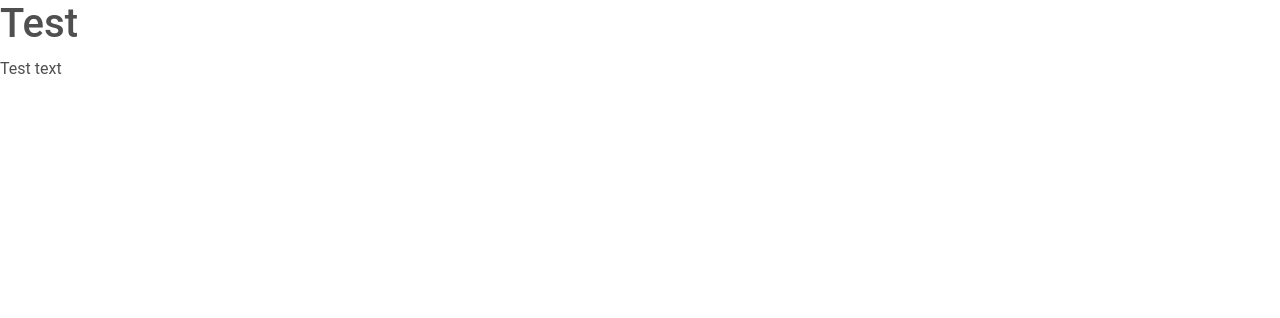
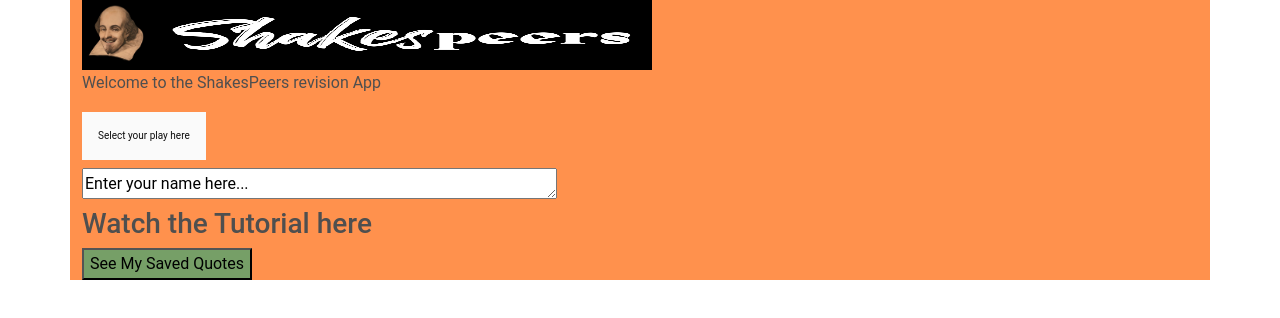
Before and after one commit to Giftyaning/Shakespeers, a React (Vite) app: page / in a window 1280 px wide. Shown: the top 318 px of the page. Built offline with nearby package versions, Linux system fonts and the light colour scheme.

Commit message:
Added starter layout for homepage components

```diff
--- a/src/components/Homepage/index.jsx
+++ b/src/components/Homepage/index.jsx
@@ -1,12 +1,44 @@
 import React from "react"
 import './style.css'
 
+
+
+
 function Homepage() {
   return (
+
+<div className="container">
     <div>
-      <h1>Test</h1>
-      <p>Test text</p>
+    <img src="./src/assets/happ-speare.png" className="logoFace"></img>
+    <img src="./src/assets/logo.png" className="logoText"></img>
+      <p>Welcome to the ShakesPeers revision App</p>
     </div>
+
+    <div>
+
+    <div className="dropdown">
+  <button className="dropbtn">Select your play here</button>
+  <div className="dropdown-content">
+    <a href="#">Play 2</a>
+    <a href="#">Play 2</a>
+    <a href="#">Play 3</a>
+  </div>
+</div>
+    </div>
+
+    <div>
+    <h1></h1>
+    <textarea rows="1" cols="50">
+Enter your name here...
+</textarea>
+    </div>
+
+    <div>
+      <h3>Watch the Tutorial here</h3>
+      </div>
+
+    <button> See My Saved Quotes</button>
+</div>
   )
 }
 
--- a/src/components/Homepage/style.css
+++ b/src/components/Homepage/style.css
@@ -0,0 +1,66 @@
+.container {
+    background-color: #ff914d;
+
+}
+
+button {
+    background-color: #769f67;
+    text-decoration-color: azure;
+}
+
+/* Dropdown Button */
+.dropbtn {
+    background-color: #fafafa;
+    color: rgb(12, 12, 12);
+    padding: 16px;
+    font-size: 10px;
+    border: none;
+  }
+
+
+  .dropdown {
+    position: relative;
+    display: inline-block;
+  }
+
+
+  .dropdown-content {
+    display: none;
+    position: absolute;
+    background-color: #f1f1f1;
+    min-width: 160px;
+    box-shadow: 0px 8px 16px 0px rgba(0,0,0,0.2);
+    z-index: 1;
+  }
+
+
+.dropdown-content a {
+    color: black;
+    padding: 12px 16px;
+    text-decoration: none;
+    display: block;
+}
+
+
+.dropdown-content a:hover {
+    background-color: #ddd;
+
+}
+
+.dropdown:hover .dropdown-content {
+    display: block;
+}
+
+.dropdown:hover .dropbtn {
+    background-color: #fbfdfb;
+}
+
+.logoText{
+    height: 70px;
+    width: 500px;
+}
+
+.logoFace{
+    height: 70px;
+    width: 70px;
+}
```
Also changed, not shown: src/assets/happ-speare.png (added), src/assets/logo.png (added).
